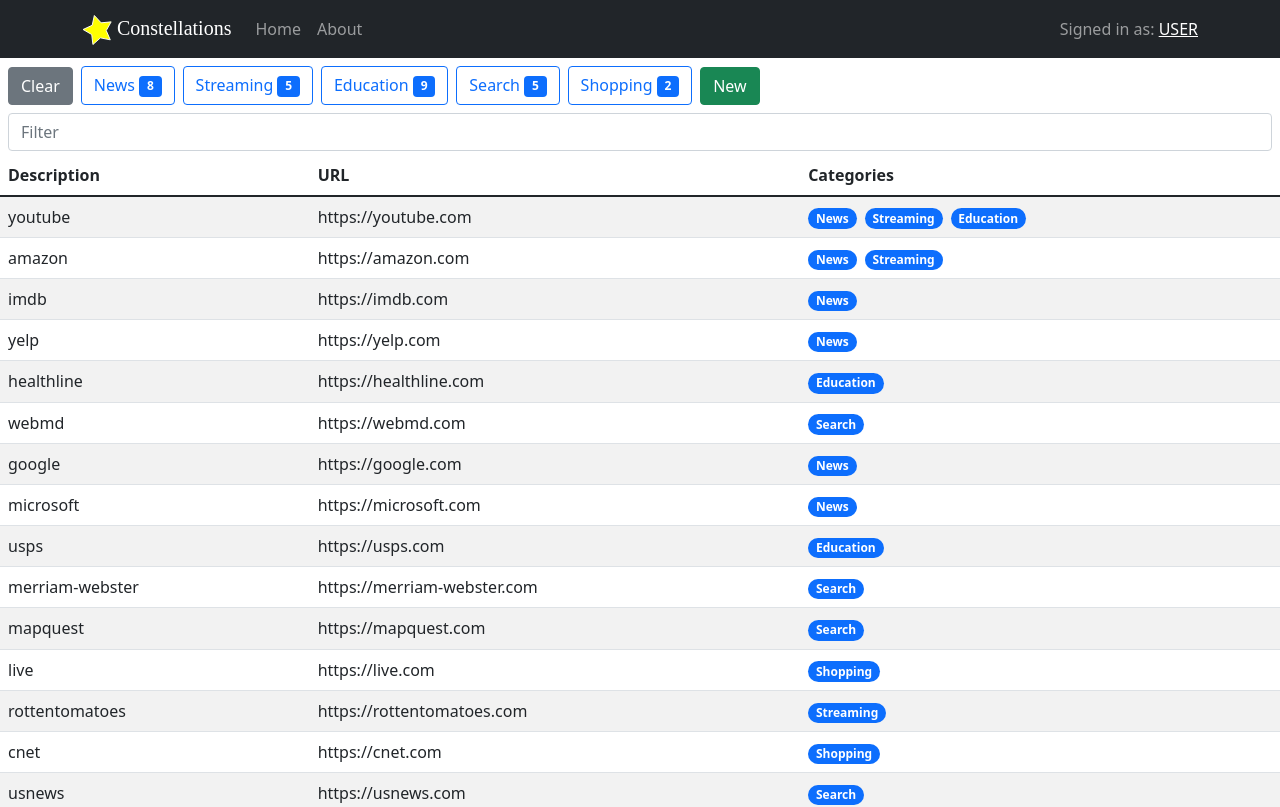
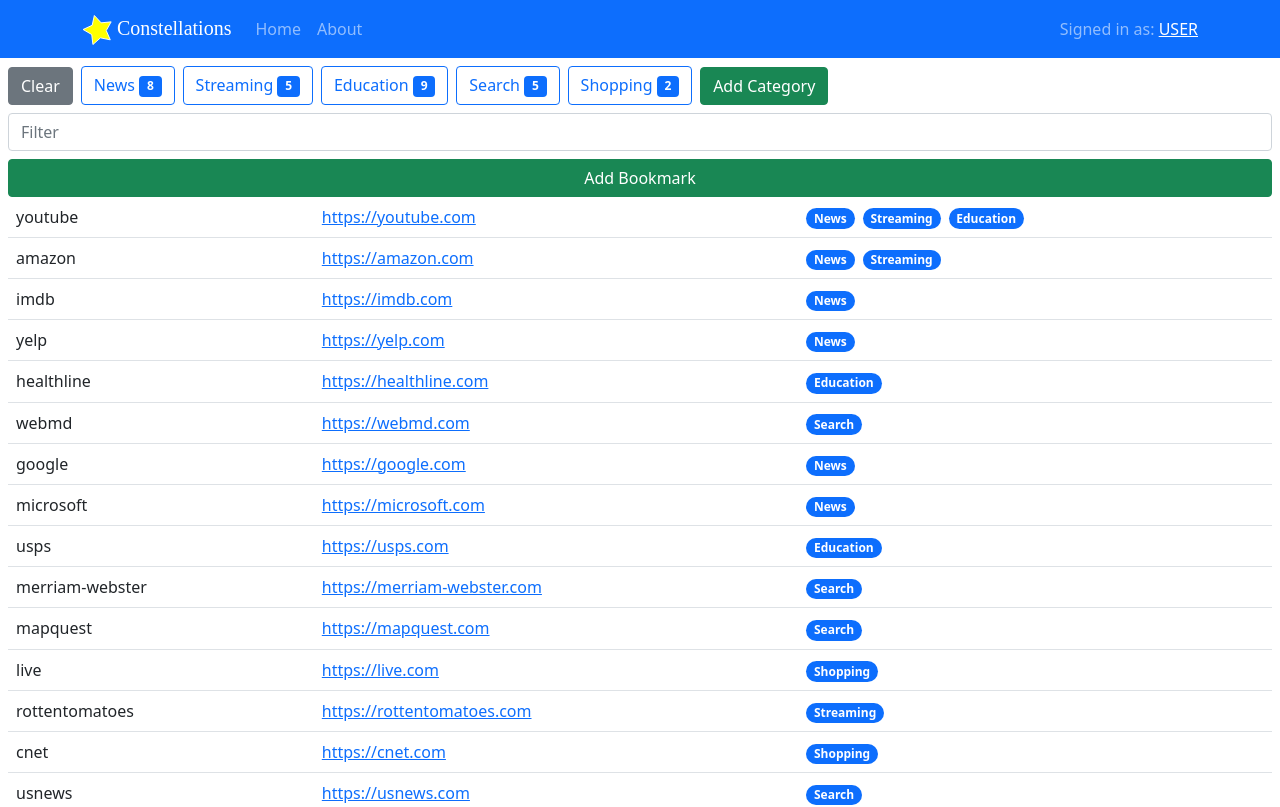
Before and after one commit to Sife-ops/constellations-rc1, a React (Vite) app in the folder frontend-vite-react-ts/: page / in a window 1280 px wide. Shown: the top 807 px of the page. Built offline with nearby package versions, Linux system fonts and the light colour scheme; a web font is replaced by a local one.

Commit message:
fix margins

```diff
--- a/frontend-vite-react-ts/src/App.tsx
+++ b/frontend-vite-react-ts/src/App.tsx
@@ -1,6 +1,4 @@
 // todo: favicon
-// todo: add category button
-// todo: clear button
 // todo: compute user bookmark count on backend
 // todo: filter criteria dropdown button
 // todo: filter on click
@@ -20,7 +18,7 @@
 function App() {
   return (
     <div>
-      <Navbar bg="dark" variant="dark">
+      <Navbar className="mb-2" bg="primary" variant="dark">
         <Container>
           <Navbar.Brand id="id1" href="/">
             <img src={logo} width="30" height="30" /> Constellations
@@ -39,6 +37,7 @@
         </Container>
       </Navbar>
 
+      <div className="mx-2">
         <Routes>
           <Route
             path="/"
@@ -47,6 +46,7 @@
           <Route path="/about" element={<About />} />
         </Routes>
       </div>
+    </div>
   );
 }
 
--- a/frontend-vite-react-ts/src/components/home.tsx
+++ b/frontend-vite-react-ts/src/components/home.tsx
@@ -10,7 +10,11 @@
 
 import { Bookmark, Category } from "../utility/types";
 
-export const Home: React.FC<{ bookmarks: Bookmark[] }> = ({ bookmarks }) => {
+interface Props {
+  bookmarks: Bookmark[];
+}
+
+export const Home: React.FC<Props> = ({ bookmarks }) => {
   const [categories, setCategories] = React.useState<Category[]>(
     reduceBookmarks(bookmarks).map((e) => ({
       ...e,
@@ -49,7 +53,7 @@
 
   const categoryClearButton = (
     <Button
-      className="mb-2 mx-1"
+      className="mb-2 me-2"
       variant="secondary"
       onClick={() => {
         setCategories(
@@ -66,9 +70,11 @@
     </Button>
   );
 
+  // todo: "None" category button
+
   const categoryButtons = categories.map((e1) => (
     <ToggleButton
-      className="mb-2 mx-1"
+      className="mb-2 me-2"
       key={e1.id}
       type="checkbox"
       value="1"
@@ -92,25 +98,24 @@
     </ToggleButton>
   ));
 
+  // todo: onClick
   const categoryAddButton = (
-    <Button className="mb-2 mx-1" variant="success">
-      New
+    <Button className="mb-2 me-2" variant="success">
+      Add Category
     </Button>
   );
 
   return (
     <div>
-      <div className="mt-2 mx-1">
       {categoryClearButton}
       {categoryButtons}
       {categoryAddButton}
-      </div>
       <Filter bookmarks={bookmarks} />
     </div>
   );
 };
 
-const Filter: React.FC<{ bookmarks: Bookmark[] }> = ({ bookmarks }) => {
+const Filter: React.FC<Props> = ({ bookmarks }) => {
   const [filter, setFilter] = React.useState<string>("");
 
   const filtered: Bookmark[] = bookmarks.filter((e) => {
@@ -122,26 +127,31 @@
 
   return (
     <div>
-      <Form className="d-flex mb-1 mx-1">
       <FormControl
-          className="mx-1"
+        className="mb-2"
         type="search"
         placeholder="Filter"
         onChange={(e) => {
           setFilter(e.target.value);
         }}
       />
-      </Form>
+      <div className="d-grid gap-2">
+        <Button variant="success">Add Bookmark</Button>
+      </div>
       <FilterTable bookmarks={filtered} />
     </div>
   );
 };
 
-const FilterTable: React.FC<{ bookmarks: Bookmark[] }> = ({ bookmarks }) => {
+const FilterTable: React.FC<Props> = ({ bookmarks }) => {
   const rows = bookmarks.map((e) => (
     <tr key={e.id}>
       <td>{e.description}</td>
-      <td>{e.url}</td>
+      <td>
+        <a href={e.url} target="_blank">
+          {e.url}
+        </a>
+      </td>
       <td>
         {e.categories.map((e) => (
           <Badge bg="primary" className="me-2" key={e.id} pill>
@@ -153,14 +163,14 @@
   ));
 
   return (
-    <Table striped className="mt-1">
-      <thead>
+    <Table>
+      {/* <thead>
         <tr>
           <th>Description</th>
           <th>URL</th>
           <th>Categories</th>
         </tr>
-      </thead>
+      </thead> */}
       <tbody>{rows}</tbody>
     </Table>
   );
```
Lines whose indentation alone changed are shown as unchanged.
